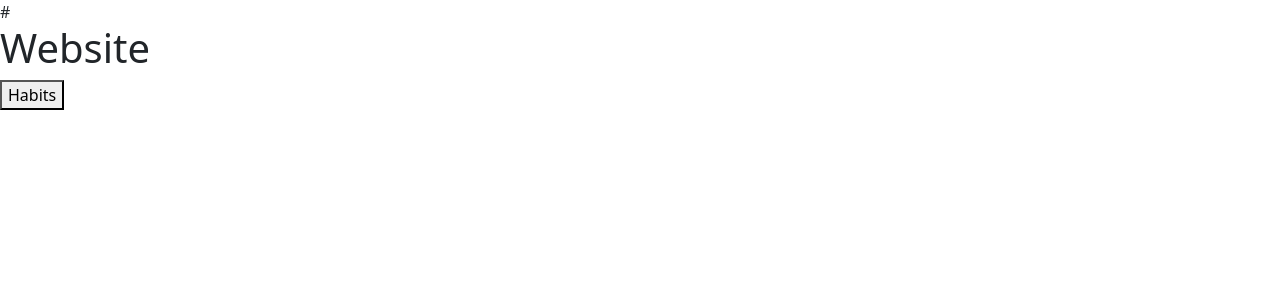
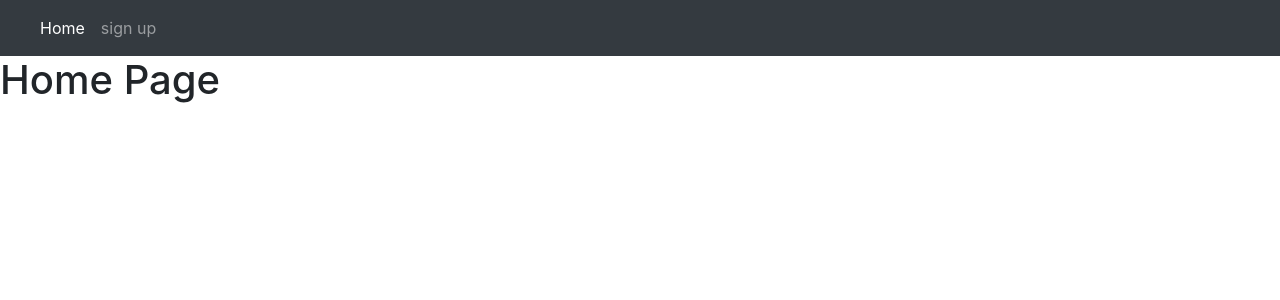
Before and after one commit to angcsherpa01/flask, a Python web app: template website/templates/base.html in a window 1280 px wide. Shown: the top 300 px of the page. Run offline with Jinja, Linux system fonts and the light colour scheme; the template is opened without the code that fills it, so the values that code supplies are empty; some libraries are stand-ins or nearby versions.

Commit message:
deleted:    README.md 	deleted:    main.py 	deleted:    website/__init__.py 	deleted:    website/__pycache__/__init__.cpython-311.pyc 	deleted:    website/auth.py 	deleted:    website/models.py 	deleted:    website/static

```diff
--- a/website/templates/base.html
+++ b/website/templates/base.html
@@ -1,36 +1,36 @@
 <!DOCTYPE html>
 <html>
     <head>
-        <title> {% block title %}{% endblock %} </title>
-        <link href="https://cdn.jsdelivr.net/npm/bootstrap@5.3.2/dist/css/bootstrap.min.css" rel="stylesheet" integrity="sha384-T3c6CoIi6uLrA9TneNEoa7RxnatzjcDSCmG1MXxSR1GAsXEV/Dwwykc2MPK8M2HN" crossorigin="anonymous">
-    </head>
+
+      <link href="https://cdn.jsdelivr.net/npm/bootstrap@5.3.2/dist/css/bootstrap.min.css" rel="stylesheet" integrity="sha384-T3c6CoIi6uLrA9TneNEoa7RxnatzjcDSCmG1MXxSR1GAsXEV/Dwwykc2MPK8M2HN" crossorigin="anonymous">
+      <link rel="stylesheet" href="https://stackpath.bootstrapcdn.com/bootstrap/4.3.1/css/bootstrap.min.css">
+      <script src="https://code.jquery.com/jquery-3.3.1.slim.min.js"></script>
+      <script src="https://cdnjs.cloudflare.com/ajax/libs/popper.js/1.14.7/umd/popper.min.js"></script>
+      <script src="https://stackpath.bootstrapcdn.com/bootstrap/4.3.1/js/bootstrap.min.js"></script>
+
+      <nav class="navbar navbar-expand-lg navbar-dark bg-dark">
+        <a class="navbar-brand" href=""></a>
+          <button class="navbar-toggler" type="button" data-toggle="collapse" data-target="#navbarNav" aria-controls="navbarNav" aria-expanded="false" aria-label="Toggle navigation">
+            <span class="navbar-toggler-icon"></span>
+          </button>
+          <div class="collapse navbar-collapse" id="navbarNav">
+            <ul class="navbar-nav">
+              <li class="nav-item active">
+                <a class="nav-link" href="/">Home <span class="sr-only">(current)</span></a>
+              </li>
+
+              <li class="nav-item">
+                <a class="nav-link" href="/signup">sign up</a>
+              </li>
+
+            </ul>
+          </div>
+        </nav>
+     </head>
     <body>
+        {% block title %} <h1>Home Page </h1>  {% endblock %}
+        {% block content %} {% endblock %}
 
 
-      <!-- <button onclick="myFunction()">Click me</button>
-
-      <p id="demo"></p>
-
-      <p>A function is triggered when the button is clicked. The function outputs some text in a p element with id="demo".</p>
-
-      <script>
-      function myFunction() {
-        document.getElementById("demo").innerHTML = "Hello World";
-      }
-      </script> -->
-
-      #<h1> Website</h1>
-
-      <button onclick= "myfunction()">Habits</button>
-
-      <p id="demo"></p>
-
-      <script>
-      function myFunction() {
-        document.getElementById("demo").innerHTML = "Hello this is habits";
-      }
-      </script>
-
-
-</body>
+    </body>
 </html>
--- a/website/templates/home.html
+++ /dev/null
@@ -1,5 +0,0 @@
-{% extends "base.html" %}
-{% block title %}Home Page{% endblock %}
-{% block content %}
-<h3> "Home Page</h3>
-{% endblock %}
```
Also changed, not shown: main.py (deleted, +0 -8 lines), website/__init__.py (deleted, +0 -14 lines), website/auth.py (deleted, +0 -7 lines), website/views.py (deleted, +0 -7 lines), README.md (deleted), website/models.py (deleted), 1 other file.
